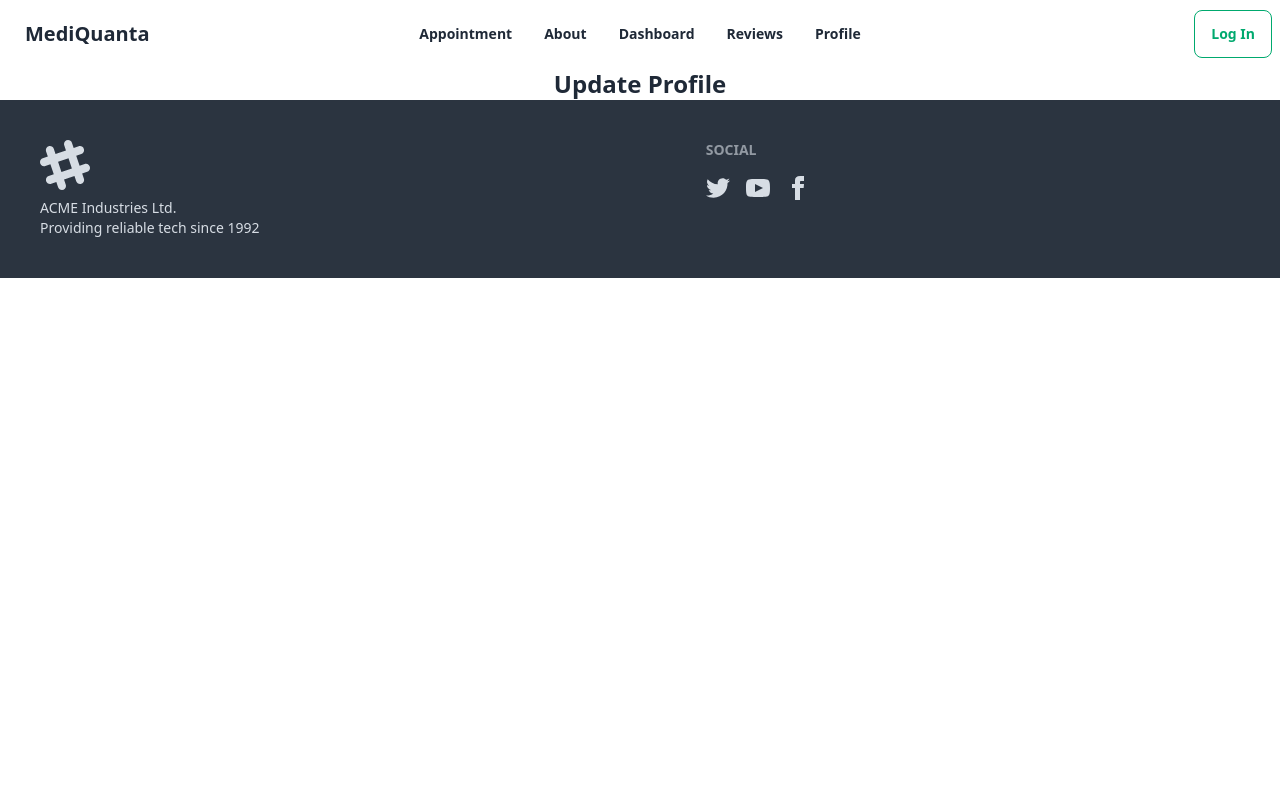
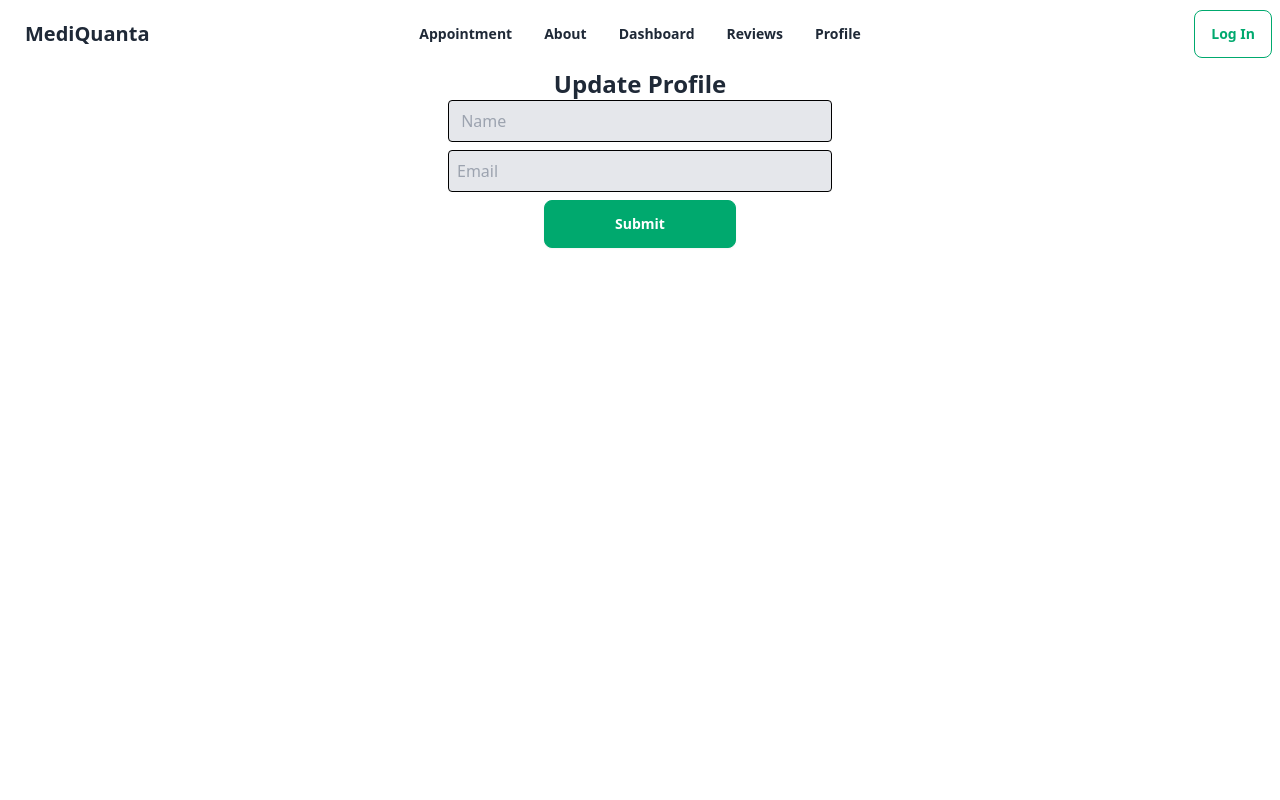
Before and after one commit to MonzurAlam-Git/MediQuanta, a React (Vite) app: page /profile/update-profile/1 in a window 1280 px wide. Shown: the top 800 px of the page. Built offline with nearby package versions, Linux system fonts and the light colour scheme; no server answers.

Commit message:
profile update

```diff
--- a/src/Components/Dashboard/EditAppointment.jsx
+++ b/src/Components/Dashboard/EditAppointment.jsx
@@ -1,27 +1,43 @@
-/* eslint-disable no-unused-vars */
 import { useLoaderData } from "react-router-dom";
 
 const EditAppointment = () => {
-  const patientData = useLoaderData();
-  const { _id, category, PatientName, age, details, image_url } = patientData;
+  const data = useLoaderData();
+  console.log(data._id);
 
   const handleSubmit = async (e) => {
     e.preventDefault();
-    // const form = e.target;
-    const productData = { _id, category, PatientName, age, details, image_url };
+
+    const form = e.target;
+
+    const category = form.category.value;
+    const PatientName = form.PatientName.value;
+    const details = form.details.value;
+    const age = form.age.value;
+    const image_url = form.image_url.value;
+
+    const patientData = {
+      // _id: data._id,
+      category,
+      PatientName,
+      age,
+      details,
+      image_url,
+    };
+
     await fetch(
-      `https://mediquanta-server-1.onrender.com/patientData/${patientData.id}`,
+      `https://mediquanta-server-1.onrender.com/patientData/${data._id}`,
       {
         method: "PATCH",
         headers: {
-          "Content-type": "application/json",
+          "Content-Type": "application/json",
         },
-        body: JSON.stringify(productData),
+        body: JSON.stringify(patientData),
       }
     )
       .then((res) => res.json())
-      .then((data) => console.log(data));
+      .then((data) => alert("Updated Successfully"));
   };
+
   return (
     <div>
       <div>
@@ -59,12 +75,6 @@ const EditAppointment = () => {
             name="image_url"
             placeholder="Image URL"
           />
-          {/* <input
-          className="p-2  w-96 rounded bg-gray-200 border border-black mb-5"
-          type="text"
-          name="id"
-          placeholder="Id"
-        /> */}
           <input
             className="btn btn-success text-white w-48 mx-auto  "
             type="submit"
--- a/src/Components/Shared/AuthProvider.jsx
+++ b/src/Components/Shared/AuthProvider.jsx
@@ -48,7 +48,7 @@ const AuthProvider = ({ children }) => {
       if (user) {
         setUser(user);
         setLoading(false);
-        console.log("Logged In User :", user.email);
+        console.log("Logged In User :", user);
       } else {
         setLoading(false);
         console.log("No user");
--- a/src/Components/UpdateProfile.jsx
+++ b/src/Components/UpdateProfile.jsx
@@ -1,7 +1,49 @@
+import useAuth from "../Hooks/useAuth";
+
 const UpdateProfile = () => {
+  const { user } = useAuth();
+  console.log(user);
+
+  const handleSubmit = async (e) => {
+    e.preventDefault();
+    const form = e.target;
+    const email = form.email.value;
+    const displayName = form.displayName.value;
+
+    const userData = { email, displayName };
+    console.log(user._id);
+
+    await fetch(`https://mediquanta-server-1.onrender.com/user/${user._id}`, {
+      method: "PATCH",
+      headers: {
+        "Content-Type": "application/json",
+      },
+      body: JSON.stringify(userData),
+    })
+      .then((res) => res.json())
+      .then((data) => alert("profile updated successfully"));
+  };
   return (
-    <div>
+    <div className="h-screen">
       <h1 className="text-2xl text-center font-bold">Update Profile</h1>
+      <form onSubmit={handleSubmit} className="grid gap-2 justify-center">
+        <input
+          className=" w-96 p-2  rounded bg-gray-200 border border-black "
+          type="text"
+          name="displayName"
+          placeholder=" Name"
+        />
+        <input
+          className=" w-96 p-2  rounded bg-gray-200 border border-black "
+          type="text"
+          name="email"
+          placeholder="Email"
+        />
+        <input
+          className="btn btn-success text-white w-48 mx-auto  "
+          type="submit"
+        />
+      </form>
     </div>
   );
 };
--- a/src/Pages/Authentication/Register.jsx
+++ b/src/Pages/Authentication/Register.jsx
@@ -10,7 +10,7 @@ import Notify from "../../Components/Shared/Notify";
 
 const Register = () => {
   // const { demoData } = useContext(AuthContext);
-  const { createUser } = useAuth();
+  const { createUser, user } = useAuth();
 
   const {
     register,
@@ -20,12 +20,14 @@ const Register = () => {
 
   const onSubmit = async (data) => {
     console.log(data);
-    const { email, password, displayName } = data;
+    const { email, password } = data;
     await createUser(email, password).then((res) => {
+      console.log(res.user);
       if (res?.user?.email) {
         const userData = {
-          name: res?.user?.displayName,
           email: res?.user?.email,
+          // name: res?.user?.displayName,
+          name: user.name,
         };
         fetch("https://mediquanta-server-1.onrender.com/users", {
           method: "POST",
@@ -35,7 +37,7 @@ const Register = () => {
           body: JSON.stringify(userData),
         })
           .then((res) => res.json())
-          .then((data) => console.log(data));
+          .then((data) => alert(data));
       }
     });
     // <Notify text="account deletion successful" />;
--- a/src/Pages/Profile.jsx
+++ b/src/Pages/Profile.jsx
@@ -6,7 +6,7 @@ const Profile = () => {
   const auth = getAuth();
   const user = auth.currentUser;
   console.log(user);
-  const { accessToken, displayName, email, phoneNumber, photoURL } = user;
+  // const { accessToken, displayName, email, phoneNumber, photoURL } = user;
   //   Name ,email,profilepicture
   return (
     <div className="hero min-h-screen bg-base-200">
```
